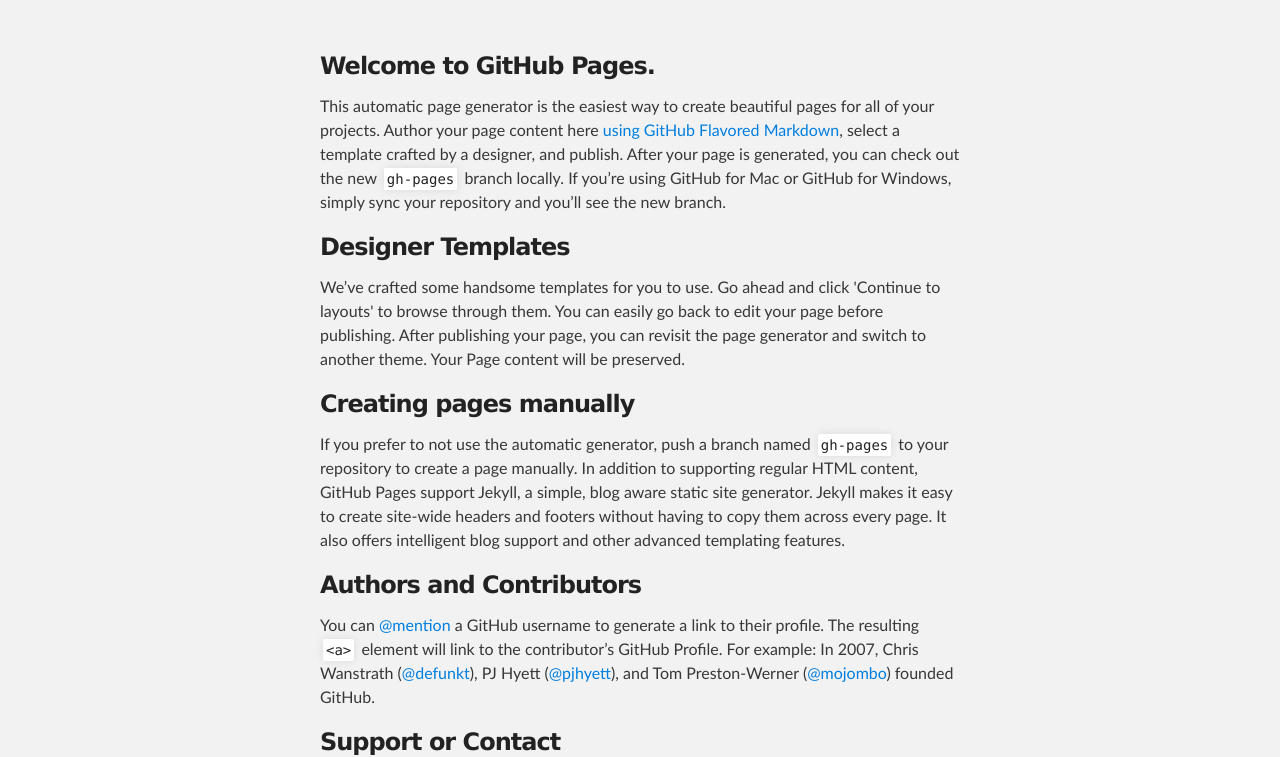
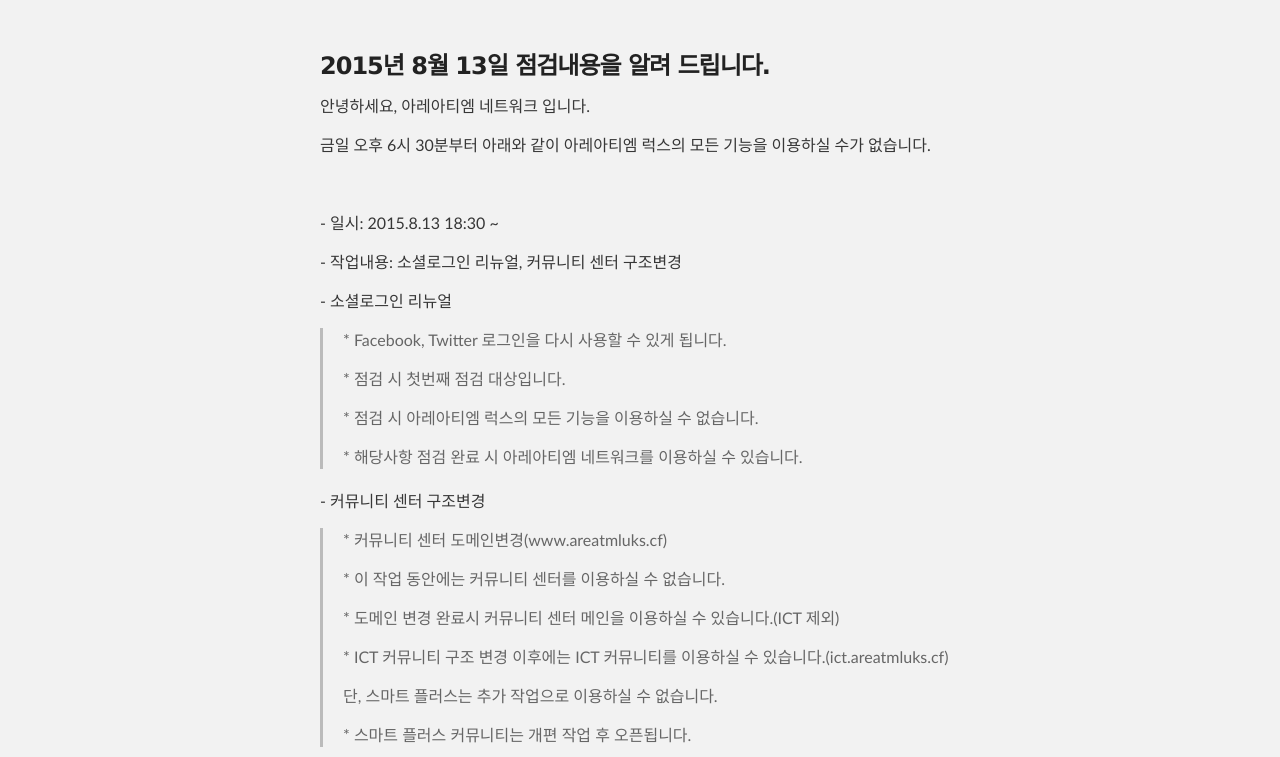
Before and after one commit to aslok194/aslok194.github.io, a plain HTML site: page index.html in a window 1280 px wide. Shown: the part 212-969 px from the top of the page. Drawn offline with Linux system fonts and the light colour scheme.

Commit message:
Update index.html

```diff
--- a/index.html
+++ b/index.html
@@ -28,30 +28,26 @@
     <div id="main_content_wrap" class="outer">
       <section id="main_content" class="inner">
         <h3>
-<a id="welcome-to-github-pages" class="anchor" href="#welcome-to-github-pages" aria-hidden="true"><span class="octicon octicon-link"></span></a>Welcome to GitHub Pages.</h3>
-
-<p>This automatic page generator is the easiest way to create beautiful pages for all of your projects. Author your page content here <a href="https://guides.github.com/features/mastering-markdown/">using GitHub Flavored Markdown</a>, select a template crafted by a designer, and publish. After your page is generated, you can check out the new <code>gh-pages</code> branch locally. If you’re using GitHub for Mac or GitHub for Windows, simply sync your repository and you’ll see the new branch.</p>
-
-<h3>
-<a id="designer-templates" class="anchor" href="#designer-templates" aria-hidden="true"><span class="octicon octicon-link"></span></a>Designer Templates</h3>
-
-<p>We’ve crafted some handsome templates for you to use. Go ahead and click 'Continue to layouts' to browse through them. You can easily go back to edit your page before publishing. After publishing your page, you can revisit the page generator and switch to another theme. Your Page content will be preserved.</p>
-
-<h3>
-<a id="creating-pages-manually" class="anchor" href="#creating-pages-manually" aria-hidden="true"><span class="octicon octicon-link"></span></a>Creating pages manually</h3>
-
-<p>If you prefer to not use the automatic generator, push a branch named <code>gh-pages</code> to your repository to create a page manually. In addition to supporting regular HTML content, GitHub Pages support Jekyll, a simple, blog aware static site generator. Jekyll makes it easy to create site-wide headers and footers without having to copy them across every page. It also offers intelligent blog support and other advanced templating features.</p>
-
-<h3>
-<a id="authors-and-contributors" class="anchor" href="#authors-and-contributors" aria-hidden="true"><span class="octicon octicon-link"></span></a>Authors and Contributors</h3>
-
-<p>You can <a href="https://github.com/blog/821" class="user-mention">@mention</a> a GitHub username to generate a link to their profile. The resulting <code>&lt;a&gt;</code> element will link to the contributor’s GitHub Profile. For example: In 2007, Chris Wanstrath (<a href="https://github.com/defunkt" class="user-mention">@defunkt</a>), PJ Hyett (<a href="https://github.com/pjhyett" class="user-mention">@pjhyett</a>), and Tom Preston-Werner (<a href="https://github.com/mojombo" class="user-mention">@mojombo</a>) founded GitHub.</p>
-
-<h3>
-<a id="support-or-contact" class="anchor" href="#support-or-contact" aria-hidden="true"><span class="octicon octicon-link"></span></a>Support or Contact</h3>
-
-<p>Having trouble with Pages? Check out our <a href="https://help.github.com/pages">documentation</a> or <a href="https://github.com/contact">contact support</a> and we’ll help you sort it out.</p>
-      </section>
+<a id="welcome-to-github-pages" class="anchor" href="#welcome-to-github-pages" aria-hidden="true"><span class="octicon octicon-link"></span></a>2015년 8월 13일 점검내용을 알려 드립니다.</h3>
+      <p>안녕하세요, 아레아티엠 네트워크 입니다.</p>
+		<p>금일 오후 6시 30분부터 아래와 같이 아레아티엠 럭스의 모든 기능을 이용하실 수가 없습니다.</p>
+		<p><br /></p>
+		<p>- 일시: 2015.8.13 18:30 ~ </p>
+		<p>- 작업내용: 소셜로그인 리뉴얼, 커뮤니티 센터 구조변경</p>
+		<p>- 소셜로그인 리뉴얼</p>
+		<blockquote style="margin-right: 0px;" dir="ltr"><p>* Facebook, Twitter 로그인을 다시 사용할 수 있게 됩니다.</p>
+		<p>* 점검 시 첫번째 점검 대상입니다.</p>
+		<p>* 점검 시 아레아티엠 럭스의 모든 기능을 이용하실 수 없습니다.</p>
+		<p>* 해당사항 점검 완료 시 아레아티엠 네트워크를 이용하실 수 있습니다.</p>
+		</blockquote><p>- 커뮤니티 센터 구조변경</p>
+		<blockquote style="margin-right: 0px;" dir="ltr"><p>* 커뮤니티 센터 도메인변경(www.areatmluks.cf)</p>
+		<p>* 이 작업 동안에는 커뮤니티 센터를 이용하실 수 없습니다.</p>
+		<p>* 도메인 변경 완료시 커뮤니티 센터 메인을 이용하실 수 있습니다.(ICT 제외)</p>
+		<p>* ICT 커뮤니티&nbsp;구조 변경 이후에는 ICT 커뮤니티를 이용하실 수 있습니다.(ict.areatmluks.cf)</p>
+		<p>단, 스마트 플러스는 추가 작업으로 이용하실 수 없습니다.</p>
+		<p>* 스마트 플러스 커뮤니티는 개편 작업 후 오픈됩니다.</p>
+		</blockquote><p>이용에 불편을 드려 죄송합니다.<br /></p>
+	  </section>
     </div>
 
     <!-- FOOTER  -->
```
